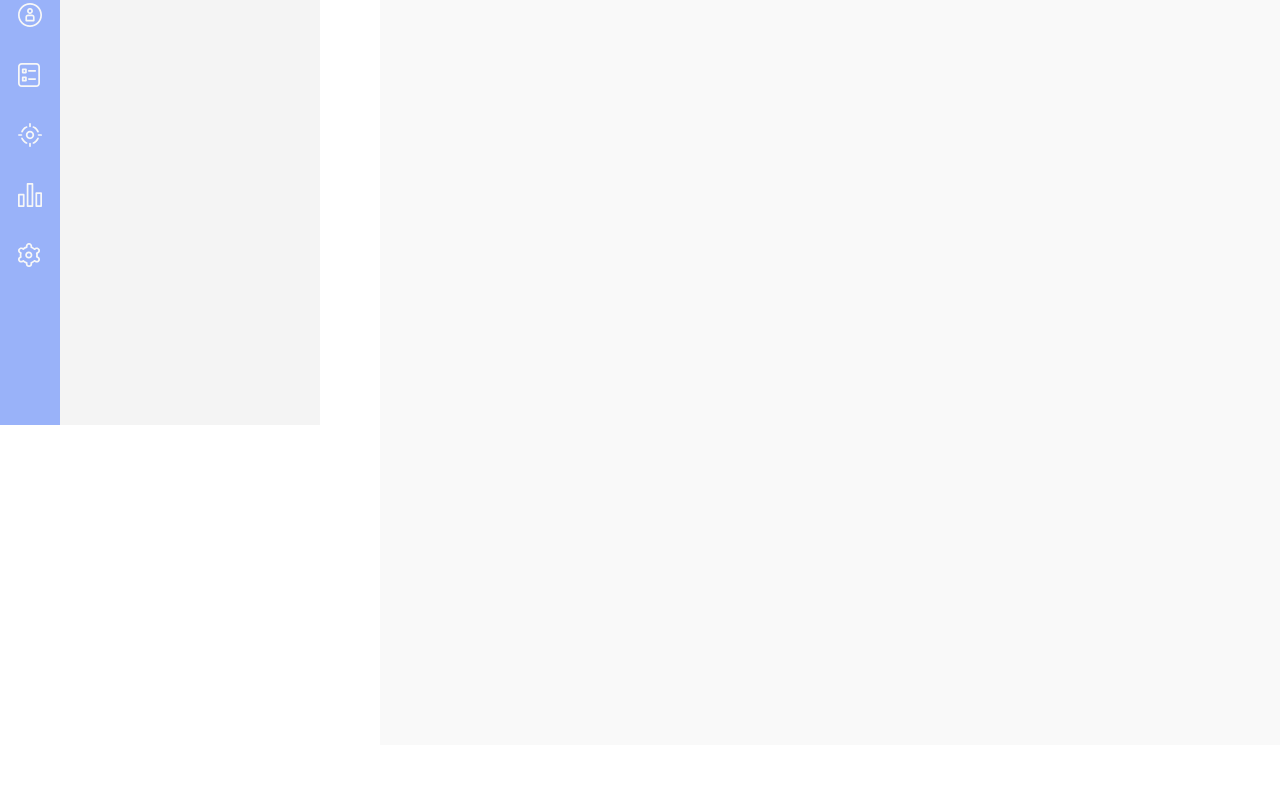
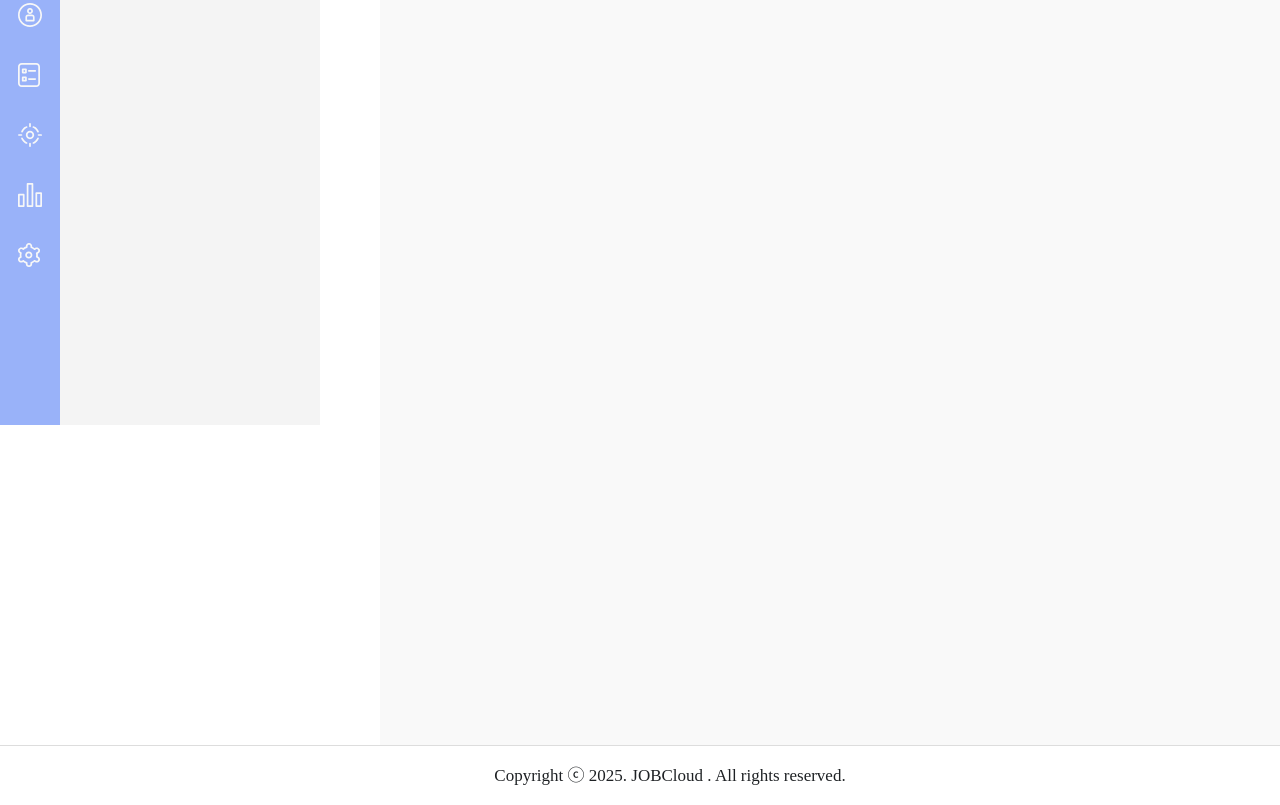
Before and after one commit to chaebonggi/jobcloud, a website: page jobcloud-root/jobcloud_admin/html/pages/main.html in a window 1280 px wide. Shown: the part 375-1180 px from the top of the page. Before the commit the page ends 1120 px from the top, so only its background shows below. Drawn offline with nearby package versions, Linux system fonts and the light colour scheme.

Commit message:
잡클라우드 메인

```diff
--- a/jobcloud-root/jobcloud_admin/html/pages/main.html
+++ b/jobcloud-root/jobcloud_admin/html/pages/main.html
@@ -418,8 +418,18 @@
                 <p>지원정책 보기</p>
             </div>
         </div>
-        <footer>
-
+        <style>
+            #jc-footer {
+                display: flex;
+                padding-left: 60px;
+                align-items: center;
+                height: 60px;
+                border-top: 1px solid #ddd;
+                justify-content: center;
+            }
+        </style>
+        <footer id="jc-footer">
+            <p>Copyright ⓒ 2025. JOBCloud . All rights reserved.</p>
         </footer>
     </div>
 
@@ -438,6 +448,7 @@
                 // }
                 $("#jc-header").toggleClass("header-small")
                 $("#container").toggleClass("container-small");
+                $("#jc-footer").toggleClass("footer-small");
                 // $("#jc-header .gnb-menu").toggleClass("gnb-small");
                 $btnGnb.toggleClass("open");
             }
```
